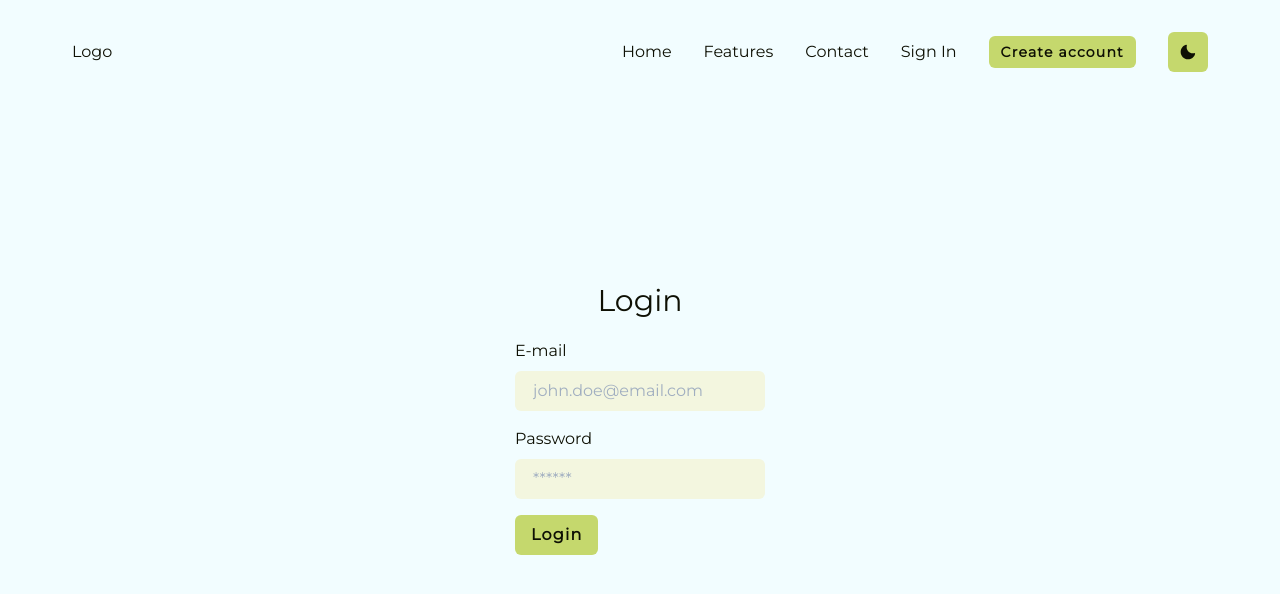
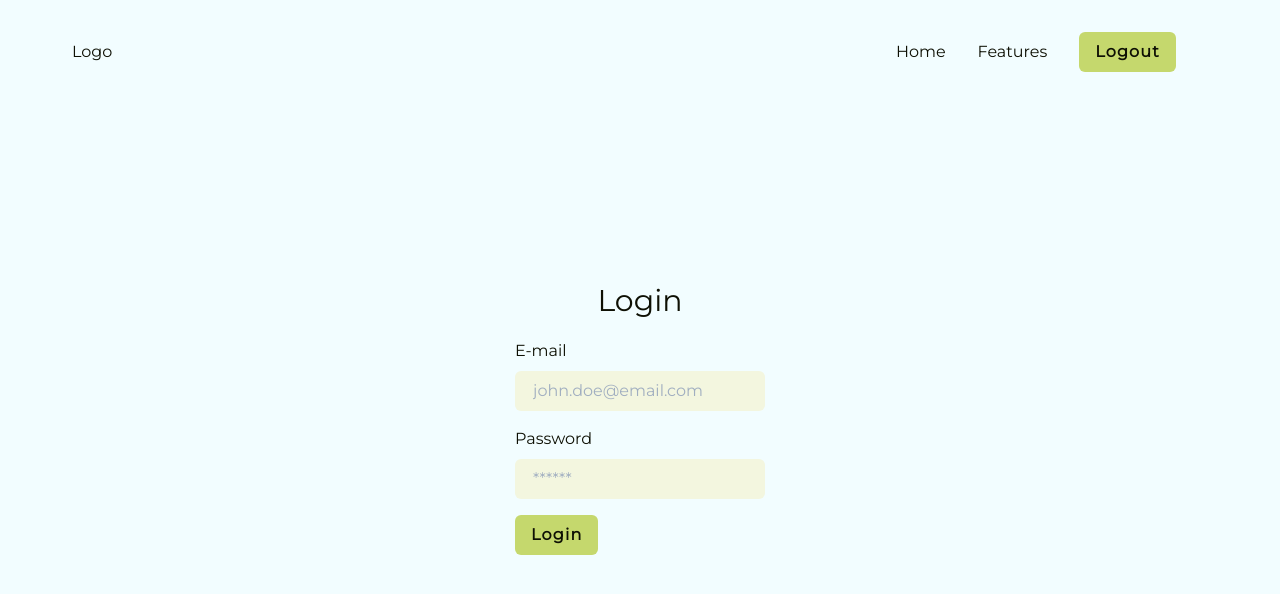
Before and after one commit to cptvictor95/skibiddy-front, a React (Create React App) app: page /signin in a window 1280 px wide. Shown: the top 594 px of the page. Built offline with nearby package versions, Linux system fonts and the light colour scheme.

Commit message:
add logout button to header with state change

```diff
--- a/src/context/authContext.tsx
+++ b/src/context/authContext.tsx
@@ -1,8 +1,8 @@
 import { createContext } from "react";
 
 export interface AuthContext {
-  states: { token: string | null };
-  actions: { setToken: string | null };
+  states: { token: string };
+  actions: { setToken: string };
 }
 
 const AuthCtx = createContext<any>(null);
--- a/src/pages/Feed.tsx
+++ b/src/pages/Feed.tsx
@@ -1,6 +1,4 @@
-import { Button } from "@chakra-ui/button";
 import { Box, Flex, Text } from "@chakra-ui/layout";
-import { useHistory } from "react-router";
 import useAuth from "../hooks/useAuth";
 import Main from "../layouts/Main";
 import React from "react";
@@ -19,31 +17,26 @@ type Song = {
 
 const Feed = () => {
   useAuth();
-  const history = useHistory();
   const { actions, states } = React.useContext(AuthCtx);
+  const token = localStorage.getItem("token");
 
   React.useEffect(() => {
     if (states.token) {
       actions.getSongs();
     }
-  }, [states.token]);
-
-  const logout = () => {
-    localStorage.removeItem("token");
-    return history.push("/");
-  };
+  }, [states.token, token]);
 
   return (
     <Main title="Feed">
-      <Button onClick={logout}>Logout</Button>
-      <Flex direction="column" minH="70vh" px={8} mb={16}>
+      <Flex direction="column" minH="70vh" maxW="100%" px={8} mb={16}>
         <Text as="h2" textStyle="h2">
           Songs list
         </Text>
+        <Flex flexWrap="wrap" p={4}>
           {states.songs &&
             states.songs.map((song: Song) => {
               return (
-              <Box key={song.id} p={4}>
+                <Box key={song.id} px={12} py={4}>
                   <Text>{song.title}</Text>
                   <Text>{song.author_id}</Text>
                   <Text>{new Date(song.posted_at).toUTCString()}</Text>
@@ -53,6 +46,7 @@ const Feed = () => {
               );
             })}
         </Flex>
+      </Flex>
     </Main>
   );
 };
--- a/src/sections/Header.tsx
+++ b/src/sections/Header.tsx
@@ -5,14 +5,27 @@ import React from "react";
 import { Link } from "react-router-dom";
 import { Button, IconButton } from "@chakra-ui/button";
 import { useColorMode, useColorModeValue } from "@chakra-ui/color-mode";
+import AuthCtx from "../context/authContext";
 
 const Header: React.FC = (props) => {
   const [show, setShow] = React.useState<boolean>(false);
   const toggleMenu = () => setShow(!show);
   const { colorMode, toggleColorMode } = useColorMode();
+  const { states, actions } = React.useContext(AuthCtx);
+  const token = localStorage.getItem("token");
 
   const bg = useColorModeValue("green.300", "neutral.900");
   const color = useColorModeValue("neutral.900", "green.300");
+
+  React.useEffect(() => {
+    if (token) {
+      actions.setToken(token);
+    }
+  }, [states.token, token]);
+
+  const logout = () => {
+    return localStorage.removeItem("token");
+  };
 
   const MenuItems: React.FC<{
     children: React.ReactNode;
@@ -93,6 +106,16 @@ const Header: React.FC = (props) => {
           direction={["column", "row", "row", "row"]}
           pt={[8, 8, 0, 0]}
         >
+          {states.token === token ? (
+            <>
+              <MenuItems to="/feed">Home</MenuItems>
+              <MenuItems to="/features">Features</MenuItems>
+              <MenuItems to="/signin">
+                <Button onClick={logout}>Logout</Button>
+              </MenuItems>
+            </>
+          ) : (
+            <>
               <MenuItems to="/">Home</MenuItems>
               <MenuItems to="/features">Features</MenuItems>
               <MenuItems to="/contact">Contact</MenuItems>
@@ -108,7 +131,9 @@ const Header: React.FC = (props) => {
                     icon={colorMode === "dark" ? <SunIcon /> : <MoonIcon />}
                     onClick={toggleColorMode}
                     variant="solid"
-                aria-label={colorMode === "dark" ? "dark-mode" : "light-mode"}
+                    aria-label={
+                      colorMode === "dark" ? "dark-mode" : "light-mode"
+                    }
                   />
                 </>
               ) : (
@@ -118,6 +143,8 @@ const Header: React.FC = (props) => {
                   </Button>
                 </MenuItems>
               )}
+            </>
+          )}
         </Flex>
       </Box>
     </Flex>
```
Lines whose indentation alone changed are shown as unchanged.
